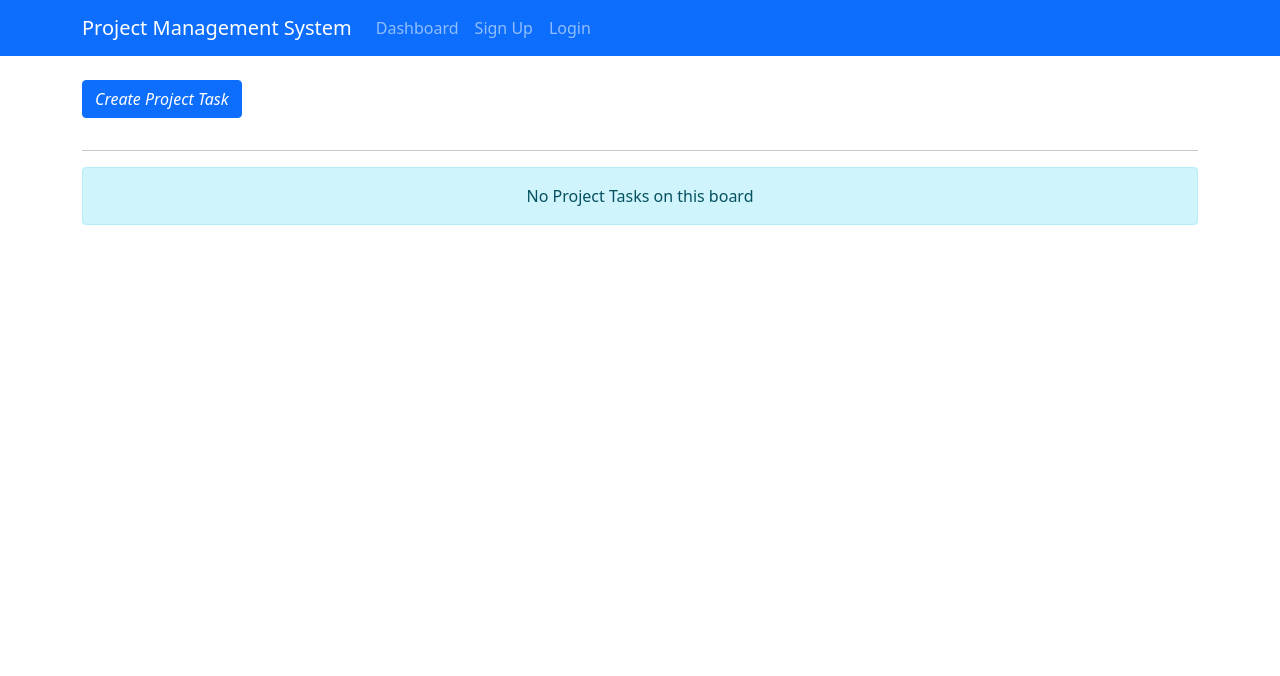
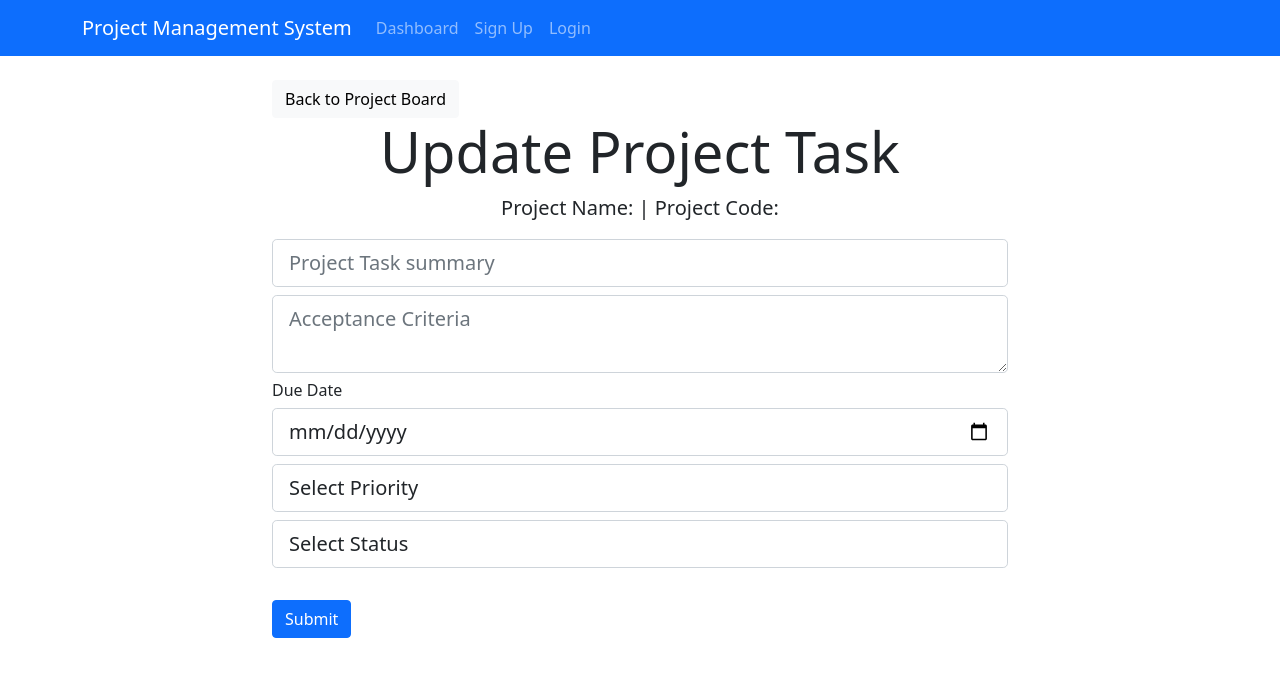
Before and after one commit to dam-brz/project-management-system-client, a React (Create React App) app: page /updateProjectTask/1/1 in a window 1280 px wide. Before the commit this address led to /projectBoard/1. Shown: the top 676 px of the page. Built offline with nearby package versions, Linux system fonts and the light colour scheme; no server answers.

Commit message:
Fix payload response data error

```diff
--- a/src/actions/backlogActions.js
+++ b/src/actions/backlogActions.js
@@ -42,10 +42,10 @@ export const getProjectTask = (projectIdentifier, projectSequence, history) => a
             payload: res.data
         });
     } catch (error) {
-        // dispatch({
-        //     type: GET_ERRORS,
-        //     peyload: error.response.data
-        // });
+        dispatch({
+            type: GET_ERRORS,
+            peyload: error.response.data
+        });
         history.push(`/projectBoard/${projectIdentifier}`);
     }
 
--- a/src/components/ProjectBoard/ProjectBoard.js
+++ b/src/components/ProjectBoard/ProjectBoard.js
@@ -39,27 +39,32 @@ class ProjectBoard extends Component {
                     )
                 } else {
                     return(
-                        <div className="alert alert-info text-center">No Project Tasks on this board</div>
+                        <div className="container">
+                            <Link to={`/addProjectTask/${projectIdentifier}`} className="btn btn-primary mb-3">
+                                <i className="fas fa-plus-circle"> Create Project Task</i>
+                            </Link>
+                            <br />
+                            <hr />
+                            <div className="alert alert-info text-center">No Project Tasks on this board</div>
+                        </div>
                     )
                 }
             } else {
                 return(
-                    <Backlog project_tasks_prop={project_tasks}/>
+                    <div className="container">
+                            <Link to={`/addProjectTask/${projectIdentifier}`} className="btn btn-primary mb-3">
+                                <i className="fas fa-plus-circle"> Create Project Task</i>
+                            </Link>
+                            <br />
+                            <hr />
+                            <Backlog project_tasks_prop={project_tasks}/>
+                        </div>
                 )
             }
         };
 
-        boardContent = boardAlgorithm(errors, project_tasks);
-
         return (
-            <div className="container">
-                <Link to={`/addProjectTask/${projectIdentifier}`} className="btn btn-primary mb-3">
-                    <i className="fas fa-plus-circle"> Create Project Task</i>
-                </Link>
-                <br />
-                <hr />
-                {boardContent}
-            </div>
+            boardAlgorithm(errors, project_tasks)
         )
     }
 }
--- a/src/components/ProjectBoard/ProjectTasks/UpdateProjectTask.js
+++ b/src/components/ProjectBoard/ProjectTasks/UpdateProjectTask.js
@@ -79,7 +79,7 @@ class UpdateProjectTask extends Component {
                                         })}
                                         name="summary"
                                         placeholder="Project Task summary"
-                                        value={this.state.summary}
+                                        value={this.state.summary || ""}
                                         onChange={this.onChange}
                                     />
                                     {errors.summary && (
@@ -93,7 +93,7 @@ class UpdateProjectTask extends Component {
                                         className="form-control form-control-lg"
                                         placeholder="Acceptance Criteria"
                                         name="acceptanceCriteria"
-                                        value={this.state.acceptanceCriteria}
+                                        value={this.state.acceptanceCriteria || ""}
                                         onChange={this.onChange}
                                     >
                                     </textarea>
@@ -104,12 +104,12 @@ class UpdateProjectTask extends Component {
                                         type="date"
                                         className="form-control form-control-lg"
                                         name="dueDate"
-                                        value={this.state.dueDate}
+                                        value={this.state.dueDate || ""}
                                         onChange={this.onChange}
                                     />
                                 </div>
                                 <div className="form-group mb-2">
-                                    <select className="form-control form-control-lg" name="priority" value={this.state.priority} onChange={this.onChange}>
+                                    <select className="form-control form-control-lg" name="priority" value={this.state.priority || ""} onChange={this.onChange}>
                                         <option value={0}>Select Priority</option>
                                         <option value={1}>High</option>
                                         <option value={2}>Medium</option>
@@ -118,7 +118,7 @@ class UpdateProjectTask extends Component {
                                 </div>
 
                                 <div className="form-group mb-2">
-                                    <select className="form-control form-control-lg" name="status" value={this.state.status} onChange={this.onChange}>
+                                    <select className="form-control form-control-lg" name="status" value={this.state.status || ""} onChange={this.onChange}>
                                         <option value="">Select Status</option>
                                         <option value="TO_DO">TO DO</option>
                                         <option value="IN_PROGRESS">IN PROGRESS</option>
```
